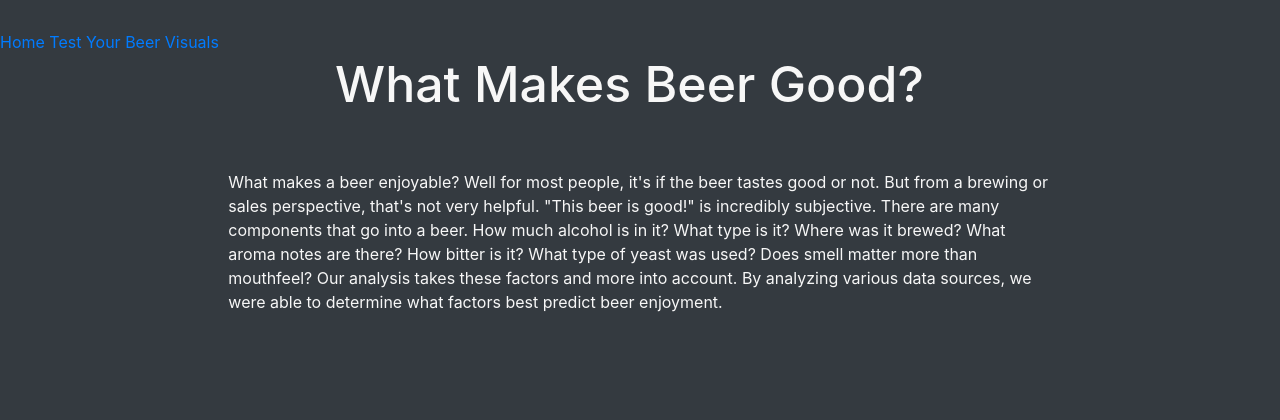
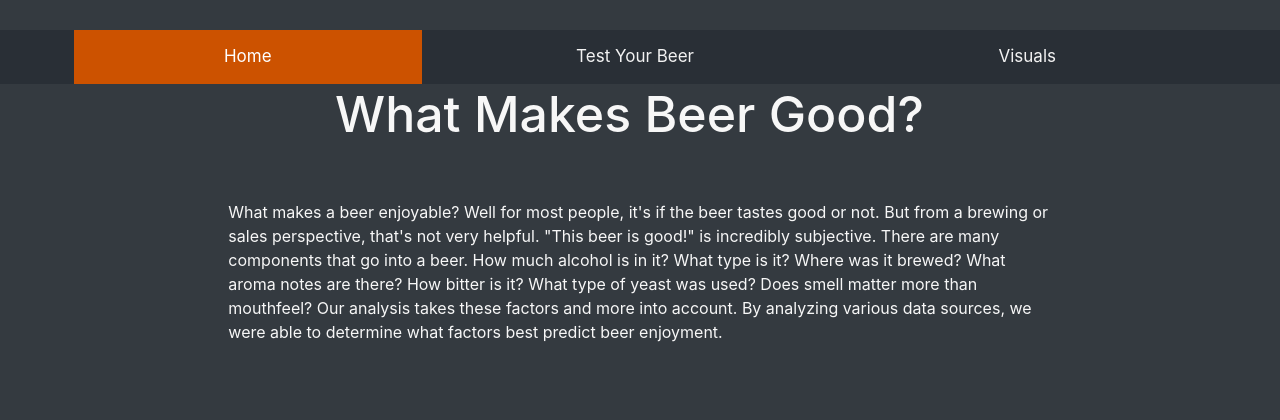
Before and after one commit to chase-dalton/Das-Boot-Brew-Review, a Flask app: page / in a window 1280 px wide. Shown: the part 253-673 px from the top of the page. Run offline with Flask 2, Linux system fonts and the light colour scheme; data that the repository does not hold is empty; some libraries are stand-ins or nearby versions.

Commit message:
add styling for navigation bar

```diff
--- a/app/static/css/styles.css
+++ b/app/static/css/styles.css
@@ -1,12 +1,51 @@
 body {
+    color: #f7f7f7;
+}
 
-    color: #f7f7f7;
-  }
-  .jumbotron {
+.jumbotron {
     background-image: url("../images/beer.jpeg");
     background-size: 100% 100%;
     text-align: center;
-  }
+}
+
 h3 {
     font-size: 50px;
 }
+
+/* Add a black background color to the top navigation */
+.topnav {
+   background-color: #292F36;
+    text-align: center;
+    width: 100%;
+}
+
+/* Style the links inside the navigation bar */
+.topnav a {
+    color: #f2f2f2;
+    text-align: center;
+    padding: 14px 150px;
+    text-decoration: none;
+    font-size: 17px;
+    display: inline-block;
+    margin: 0 auto;
+}
+
+/* Change the color of links on hover */
+.topnav a:hover {
+    background-color: #C6992F;
+    color: black;
+}
+
+/* Add a color to the active/current link */
+.topnav a.active {
+    background-color: #CC5200;
+    color: white;
+}
+
+/* Centered section inside the top navigation */
+.topnav-centered a {
+    text-align: center;
+    display: inline-block;
+    text-decoration: none;
+    margin: 0 auto;
+  }
```
